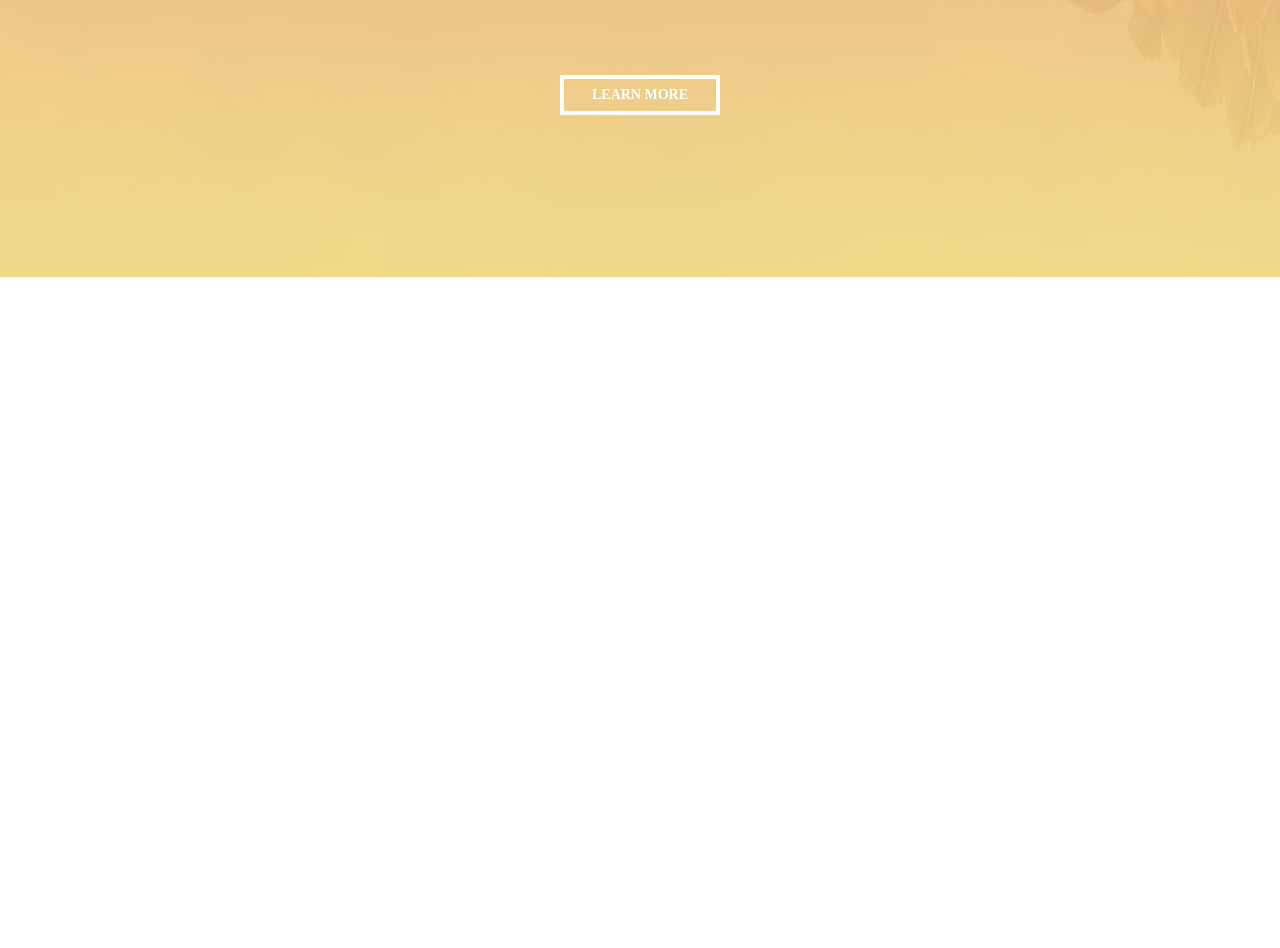
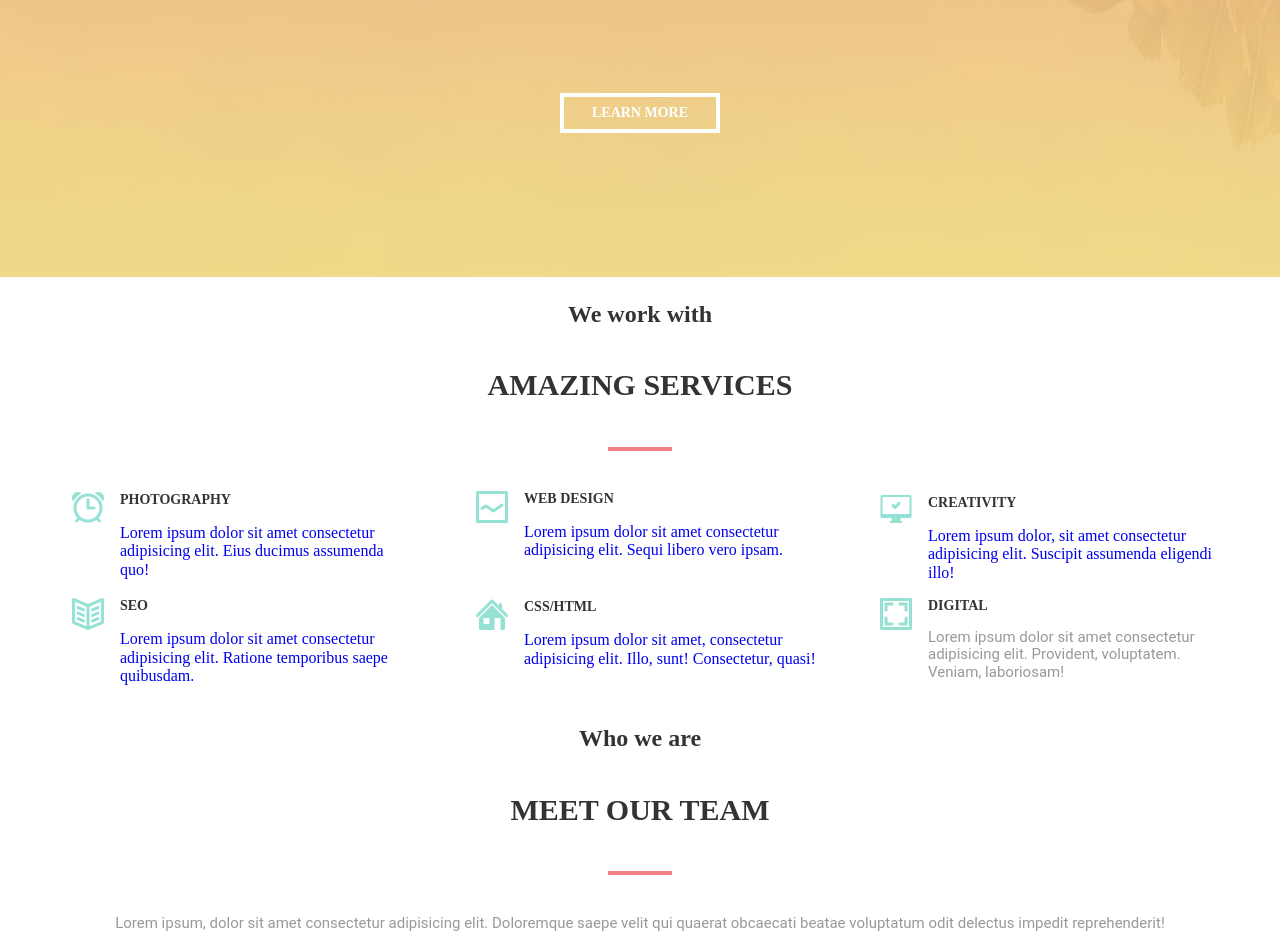
Before and after one commit to Ks0daR/goit-fe-course, a plain HTML site: page html-css/module-10/index.html in a window 1280 px wide. Shown: the part 755-1703 px from the top of the page. Before the commit the page ends 1032 px from the top, so only its background shows below. Drawn offline with Linux system fonts and the light colour scheme.

Commit message:
hw10 add cards

```diff
--- a/html-css/module-10/css/style.css
+++ b/html-css/module-10/css/style.css
@@ -1,13 +1,14 @@
-.containter__fluid {
+.containter--fluid {
   background-image: url(../img/background.jpg);
   background-repeat: no-repeat;
   background-size: cover;
   width: 100%;
 }
-
-.container--header {
+.container {
   max-width: 1200px;
   margin: auto;
+}
+.container--header {
   height: 1000px;
 }
 .container--header {
@@ -46,11 +47,12 @@
 .menu__link::after {
   content: "";
   border-bottom: 4px solid #fce38a;
-  width: 100%;
+  width: 0%;
+  display: block;
   margin-top: 14px;
 }
 .menu__link:hover::after {
-  display: block;
+  width: 100%;
 }
 .header-block {
   margin: auto;
@@ -77,6 +79,7 @@
   text-align: center;
 }
 .button__info {
+  cursor: pointer;
   width: 160px;
   height: 40px;
   background: transparent;
@@ -88,3 +91,62 @@
   text-transform: uppercase;
   text-align: center;
 }
+.content__subtitle {
+  font-size: 24px;
+  font-family: "KaushanScript";
+  color: rgb(51, 51, 51);
+  text-align: center;
+}
+.content__title {
+  font-size: 30px;
+  font-family: "Montserrat";
+  color: rgb(51, 51, 51);
+  font-weight: bold;
+  text-transform: uppercase;
+  text-align: center;
+}
+.content__title::after {
+  content: "";
+  border-bottom: 4px solid #f38181;
+  width: 4rem;
+  margin: auto;
+  display: block;
+  margin-top: 44px;
+}
+.services-cards {
+  display: flex;
+  justify-content: space-between;
+  flex-wrap: wrap;
+  align-items: baseline;
+}
+.card{
+  width: 30%;
+  margin: 0 1rem;
+}
+.card__link{
+  display: flex;
+ justify-content: space-around;
+  align-items: flex-start;
+  text-decoration: none;
+}
+.card__img{
+  padding: 0 1rem;
+  width: 32px;
+}
+.card__title{
+  margin: 0;
+    font-size: 14px;
+    font-family: "Montserrat";
+    color: rgb(51, 51, 51);
+    text-transform: uppercase;
+    text-align: left;
+}
+.text{
+    font-size: 15px;
+    font-family: "Roboto";
+    color: rgb(153, 153, 153);
+    text-align: left;
+}
+.text--center{
+  text-align: center;
+}
--- a/html-css/module-10/index.html
+++ b/html-css/module-10/index.html
@@ -9,7 +9,7 @@
     <title>Homework_10</title>
   </head>
   <body>
-    <div class="containter__fluid containter__fluid--header">
+    <div class="containter--fluid">
       <div class="container container--header">
         <div class="menu__line">
           <div class="logo">
@@ -51,5 +51,99 @@
         </div>
       </div>
     </div>
+    <div class="container container--main">
+      <div class="services-content">
+        <h3 class="content__subtitle">We work with</h3>
+        <h4 class="content__title">Amazing Services</h4>
+      </div>
+      <div class="services-cards">
+        <div class="card">
+          <a href="#" class="card__link">
+            <img src="./img/icons/time.png" alt="time" class="card__img" />
+            <div class="card__text">
+              <h5 class="card__title">Photography</h5>
+              <p class="card__text">
+                Lorem ipsum dolor sit amet consectetur adipisicing elit. Eius
+                ducimus assumenda quo!
+              </p>
+            </div>
+          </a>
+        </div>
+        <div class="card">
+          <a href="#" class="card__link">
+            <img src="./img/icons/tilda.png" alt="tilda" class="card__img" />
+            <div class="card__text">
+              <h5 class="card__title">Web Design</h5>
+              <p class="card__text">
+                Lorem ipsum dolor sit amet consectetur adipisicing elit. Sequi
+                libero vero ipsam.
+              </p>
+            </div>
+          </a>
+        </div>
+        <div class="card">
+          <a href="#" class="card__link">
+            <img
+              src="./img/icons/computer.png"
+              alt="computer"
+              class="card__img"
+            />
+            <div class="card__text">
+              <h5 class="card__title">Creativity</h5>
+              <p class="card__text">
+                Lorem ipsum dolor, sit amet consectetur adipisicing elit.
+                Suscipit assumenda eligendi illo!
+              </p>
+            </div>
+          </a>
+        </div>
+        <div class="card">
+          <a href="#" class="card__link">
+            <img src="./img/icons/book.png" alt="book" class="card__img" />
+            <div class="card__text">
+              <h5 class="card__title">seo</h5>
+              <p class="card__text">
+                Lorem ipsum dolor sit amet consectetur adipisicing elit. Ratione
+                temporibus saepe quibusdam.
+              </p>
+            </div>
+          </a>
+        </div>
+        <div class="card">
+          <a href="#" class="card__link">
+            <img src="./img/icons/home.png" alt="home" class="card__img" />
+            <div class="card__text">
+              <h5 class="card__title">Css/Html</h5>
+              <p class="card__text">
+                Lorem ipsum dolor sit amet, consectetur adipisicing elit. Illo,
+                sunt! Consectetur, quasi!
+              </p>
+            </div>
+          </a>
+        </div>
+        <div class="card">
+          <a href="#" class="card__link">
+            <img src="./img/icons/digital.png" alt="" class="card__img" />
+            <div class="card__text">
+              <h5 class="card__title">digital</h5>
+              <p class="text">
+                Lorem ipsum dolor sit amet consectetur adipisicing elit.
+                Provident, voluptatem. Veniam, laboriosam!
+              </p>
+            </div>
+          </a>
+        </div>
+      </div>
+      <div class="teams-cards">
+        <h3 class="content__subtitle">Who we are</h3>
+        <h4 class="content__title">Meet our team</h4>
+        <p class="text text--center">
+          Lorem ipsum, dolor sit amet consectetur adipisicing elit. Doloremque
+          saepe velit qui quaerat obcaecati beatae voluptatum odit delectus
+          impedit reprehenderit!
+        </p>
+
+      </div>
+    </div>
   </body>
 </html>
```
Also changed, not shown: html-css/module-10/img/icons/book.png (added), html-css/module-10/img/icons/computer.png (added), html-css/module-10/img/icons/digital.png (added), html-css/module-10/img/icons/facebook.png (added), html-css/module-10/img/icons/home.png (added), html-css/module-10/img/icons/instagram.png (added), html-css/module-10/img/icons/pinterest.png (added), html-css/module-10/img/icons/tilda.png (added), html-css/module-10/img/icons/time.png (added), html-css/module-10/img/icons/twitter.png (added).
